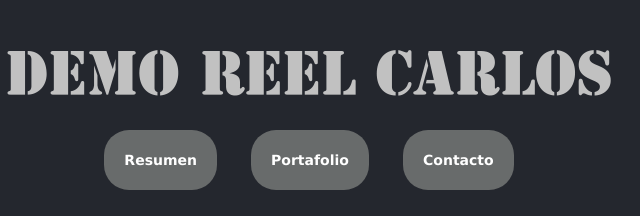
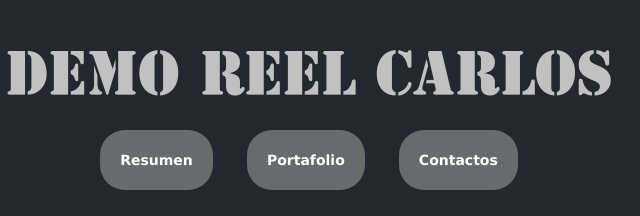
Before and after one commit to carant123/carant123.github.io, a plain HTML site: page index.html in a window 1280 px wide. Shown: the part 820-1036 px from the top of the page, 331-971 px from the left. Drawn offline with nearby package versions, Linux system fonts and the light colour scheme; a web font is replaced by a local one.

Commit message:
initial coment2
Signed-off-by: carant123 <carant896@hotmail.com>

```diff
--- a/index.html
+++ b/index.html
@@ -59,7 +59,7 @@
 						</ul>
 					</li>
 
-					<li><a href="#" id="B_Contacto">Contacto</a></li>
+					<li><a href="#" id="B_Contacto">Contactos</a></li>
 
 				</ul>
 			</nav>
```
